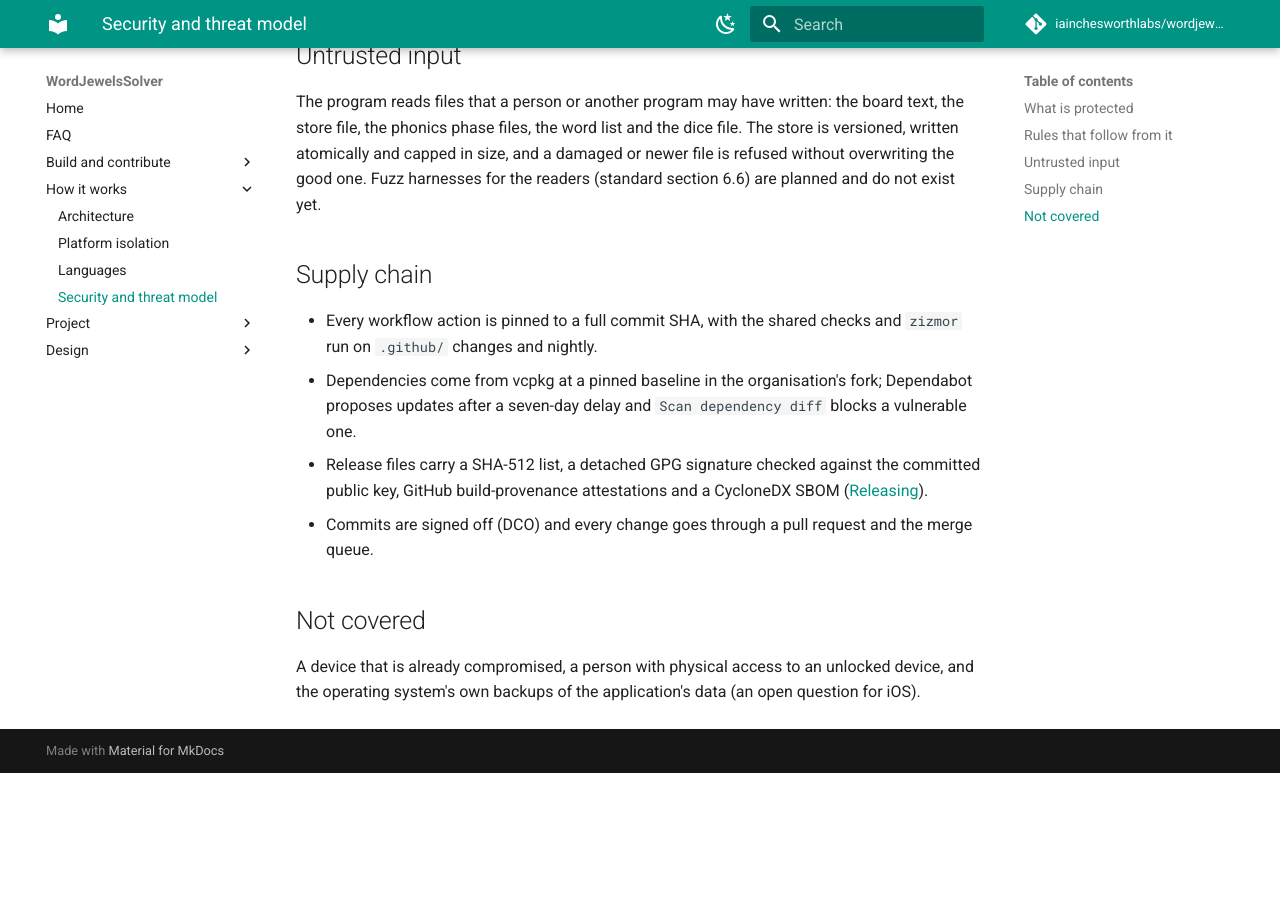
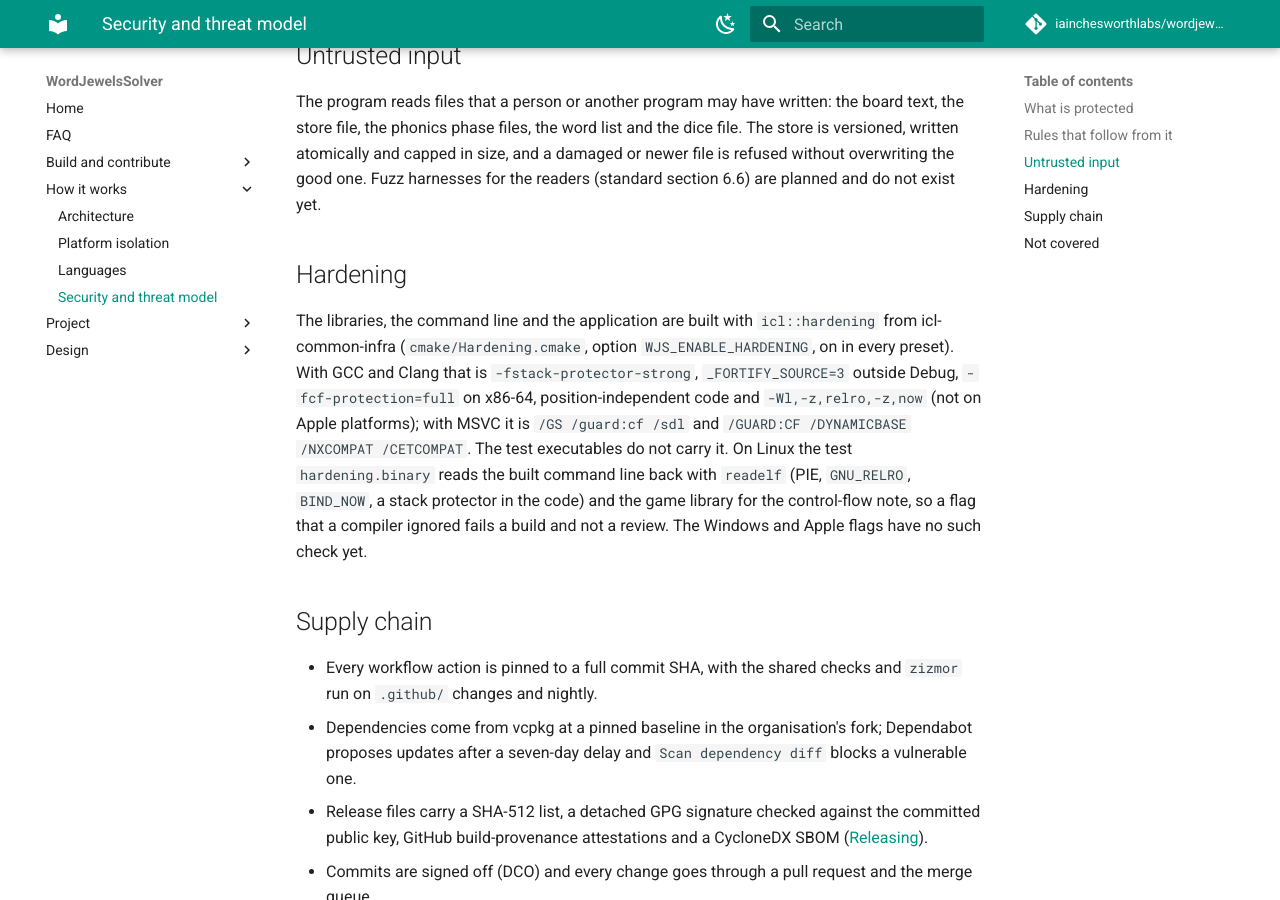
Before and after one commit to iainchesworthlabs/snapandspell, an MkDocs documentation site: the page built from docs/security.md, in a window 1280 px wide and 900 px high, scrolled down 991 px. Built offline with MkDocs 1.6.1 and Material for MkDocs 9.7.7, drawn with Linux system fonts in a browser that asks for light colours; comment, search, counter and statistics services are not loaded; before the commit the page ends 1764 px from its top, so only the background shows below that.

Commit message:
Build the shipped targets with the shared hardening flags
wjs::hardening links icl::hardening (stack protector, _FORTIFY_SOURCE=3 outside
Debug, control-flow protection on x86-64, PIE, relro and immediate binding, and
/GS /guard:cf /sdl on MSVC) into the three libraries, the command line, the
application and its modules. Tests and benchmarks do not carry it. The option
WJS_ENABLE_HARDENING is on in every preset.

The test hardening.binary reads the built command line back with readelf: PIE,
GNU_RELRO, BIND_NOW and __stack_chk_fail, and the IBT and SHSTK note from the
game library (a distribution's startup files may lack it, and the linker then
drops it from the program). It fails on a program built without the flags.

Signed-off-by: Iain Chesworth <iain.chesworth@gmail.com>

```diff
--- a/CMakeLists.txt
+++ b/CMakeLists.txt
@@ -81,6 +81,7 @@ list(APPEND CMAKE_MODULE_PATH "${CMAKE_CURRENT_SOURCE_DIR}/cmake")
 # CMake file reads what the platform's fragment declared.
 include(Platform)
 include(CompilerWarnings)
+include(Hardening)
 include(Sanitizers)
 include(Coverage)
 include(Tracy)
--- a/docs/security.md
+++ b/docs/security.md
@@ -31,6 +31,17 @@ file, the phonics phase files, the word list and the dice file. The store is ver
 atomically and capped in size, and a damaged or newer file is refused without overwriting the good one.
 Fuzz harnesses for the readers (standard section 6.6) are planned and do not exist yet.
 
+## Hardening
+
+The libraries, the command line and the application are built with `icl::hardening` from
+icl-common-infra (`cmake/Hardening.cmake`, option `WJS_ENABLE_HARDENING`, on in every preset). With GCC and
+Clang that is `-fstack-protector-strong`, `_FORTIFY_SOURCE=3` outside Debug, `-fcf-protection=full` on x86-64,
+position-independent code and `-Wl,-z,relro,-z,now` (not on Apple platforms); with MSVC it is `/GS /guard:cf /sdl`
+and `/GUARD:CF /DYNAMICBASE /NXCOMPAT /CETCOMPAT`. The test executables do not carry it. On Linux the test
+`hardening.binary` reads the built command line back with `readelf` (PIE, `GNU_RELRO`, `BIND_NOW`, a stack
+protector in the code) and the game library for the control-flow note, so a flag that a compiler ignored fails
+a build and not a review. The Windows and Apple flags have no such check yet.
+
 ## Supply chain
 
 - Every workflow action is pinned to a full commit SHA, with the shared checks and `zizmor` run on
```
Also changed, not shown: changelog.d/hardening-flags.security.md (added, +1 -0 lines), docs/building.md (+1 -0 lines), 13 other files.
